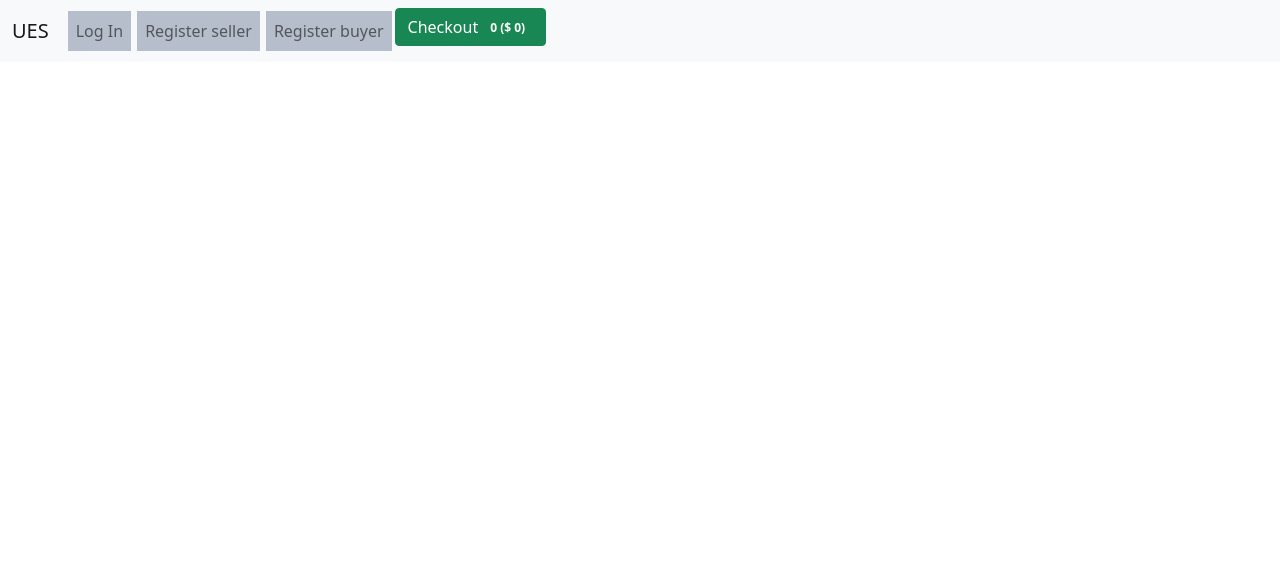
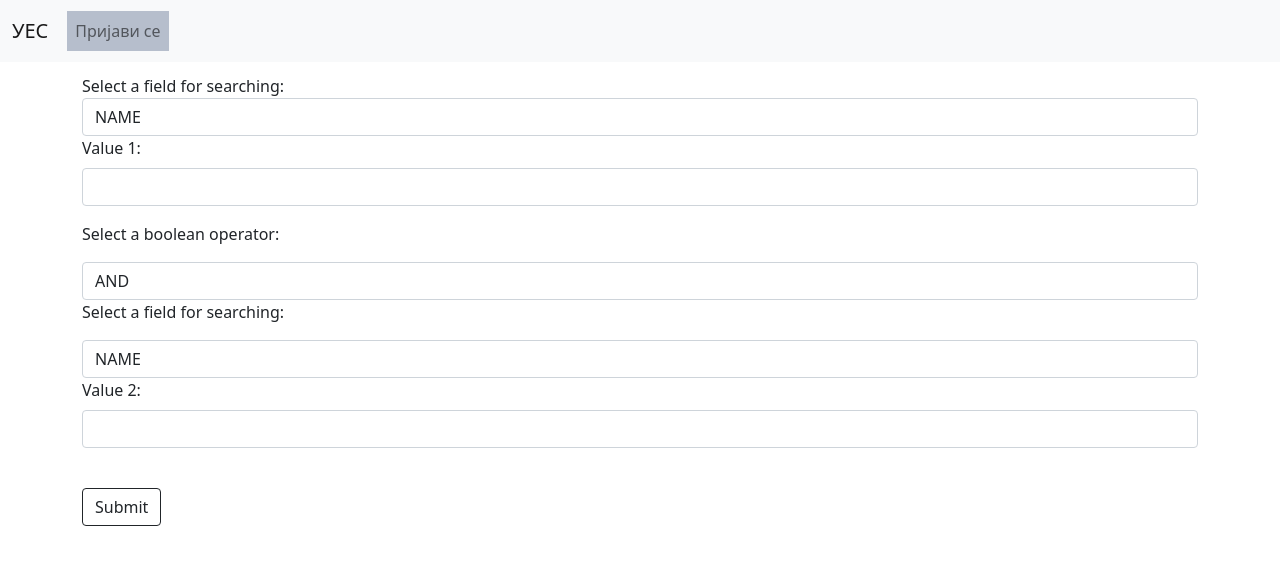
Before and after one commit to ElenaKrunic/Management_of_Digital_Content_and_Documents_Fe, a Vue app in the folder front/: page /searchBoolArticleQuery in a window 1280 px wide. Shown: the top 564 px of the page. Built offline with nearby package versions, Linux system fonts and the light colour scheme.

Commit message:
advanced search for articles done

```diff
--- a/front/package.json
+++ b/front/package.json
@@ -11,7 +11,10 @@
     "axios": "^0.24.0",
     "bootstrap": "^5.1.3",
     "bootstrap-vue": "^2.21.2",
+    "bootstrap5": "^1.1.9",
     "core-js": "^3.6.5",
+    "design": "^0.1.0",
+    "material": "^0.4.3",
     "serve": "^13.0.2",
     "vee-validate": "^3.4.14",
     "vue": "^2.6.11",
--- a/front/src/App.vue
+++ b/front/src/App.vue
@@ -7,11 +7,11 @@
 
 <script>
 import Navigation from '../src/TheNavigation.vue';
-
+//import Login from '../src/views/login/Login.vue'
 export default {
   name: 'App',
   components: {
-    Navigation,
+    Navigation
   }
 }
 </script>
--- a/front/src/TheNavigation.vue
+++ b/front/src/TheNavigation.vue
@@ -1,70 +1,42 @@
 <template>
-    <nav class="navbar navbar-expand-lg navbar-light bg-light">
+  <nav class="navbar navbar-expand-lg navbar-light bg-light">
   <div class="container-fluid">
-    <a class="navbar-brand" href="#">UES </a>
+    <a class="navbar-brand" href="#">УЕС </a>
     <button class="navbar-toggler" type="button" data-bs-toggle="collapse" data-bs-target="#navbarSupportedContent" aria-controls="navbarSupportedContent" aria-expanded="false" aria-label="Toggle navigation">
       <span class="navbar-toggler-icon"></span>
     </button>
     <div class="collapse navbar-collapse" id="navbarSupportedContent">
       <ul class="navbar-nav me-auto mb-2 mb-lg-0">
-        <li v-if="!tokenn" id="a" class="navbar-nav">
-            <a href="/login" class="nav-link">Log In</a>
-        </li>
-        <li id="a" class="navbar-nav">
-          <a href="/registerSeller" class="nav-link">Register seller</a>
-        </li>
-        <li id="a" class="navbar-nav">
-          <a href="/registerBuyer" class="nav-link">Register buyer</a>
+        <li v-if="buyer != '' && tokenn" id="a" class="navbar-nav">
+            <a href="/selectSearchType" class="nav-link">Изабери претрагу</a>
         </li>
         <li v-if="tokenn" id="a" class="navbar-nav">
-            <a href="/logout" class="nav-link">Log out</a>
+            <a href="/store" class="nav-link"> Радња </a>
         </li>
         <li v-if="buyer != '' && tokenn" id="a" class="navbar-nav">
-            <a href="/searchSimpleArticleQuery" class="nav-link"> Search simple article query </a>
+            <a href="/myErrands" class="nav-link">Моје поруџбине</a>
         </li>
-        <li v-if="seller != '' && tokenn" id="a" class="navbar-nav">
-            <a href="/addArticle" class="nav-link"> Add article</a>
+        <li v-if="seller || admin != '' && tokenn" id="a" class="navbar-nav">
+            <a href="/addArticle" class="nav-link"> Додавање производа</a>
         </li>
         <li v-if="tokenn" id="a" class="navbar-nav">
-            <a href="/store" class="nav-link">Store</a>
-        </li>
-         <li v-if="tokenn" id="a" class="navbar-nav">
-            <a href="/articleDetails" class="nav-link">Article details</a>
-        </li>
-         <li v-if="tokenn" id="a" class="navbar-nav">
-            <a href="/updateArticle" class="nav-link">UpdateArticle</a>
-        </li>
-         <li v-if="tokenn" id="a" class="navbar-nav">
-            <a href="/articleResult" class="nav-link"> Article result </a>
+            <a href="/allUsers" class="nav-link"> Сви корисници</a>
         </li>
         <li v-if="buyer != '' && tokenn" id="a" class="navbar-nav">
-            <a href="/myErrands" class="nav-link">My errands</a>
-        </li>
-        <li v-if="buyer != '' && tokenn" id="a" class="navbar-nav">
-            <a href="/searchSimpleErrandQuery" class="nav-link">Search simple errand query</a>
-        </li>
-        <li v-if="buyer != '' && tokenn" id="a" class="navbar-nav">
-            <a href="/searchRangeArticleQuery" class="nav-link">Search range article query</a>
-        </li>
-        <li v-if="buyer != '' && tokenn" id="a" class="navbar-nav">
-            <a href="/searchRangeErrandQuery" class="nav-link">Search range errand query</a>
-        </li>
-         <li v-if="buyer != '' && tokenn" id="a" class="navbar-nav">
-            <a href="/changeBuyer" class="nav-link">Change buyer data</a>
+            <a href="/changeBuyer" class="nav-link">Измијени податке о налогу</a>
         </li>
          <li v-if="seller != '' && tokenn" id="a" class="navbar-nav">
-            <a href="/changeSeller" class="nav-link">Change seller data</a>
+            <a href="/changeSeller" class="nav-link">Измијени податке о налогу</a>
         </li>
         <li v-if="tokenn" id="a" class="navbar-nav">
-            <a href="/indexArticle" class="nav-link">Index article</a>
+            <a href="/logout" class="nav-link">Одјави се</a>
         </li>
-         <li v-if="tokenn" id="a" class="navbar-nav">
-            <a href="/allUsers" class="nav-link">All users</a>
+        <li v-if="!tokenn" id="a" class="navbar-nav">
+            <a href="/login" class="nav-link">Пријави се</a>
         </li>
-
-        <li>
+        <li v-if="seller || buyer != '' && tokenn">
           <router-link to="/cart" class="btn btn-success navbar-btn" tag="button">
-            Checkout <span class="badge badge-light">{{ numItems }} ($ {{ cartValue }})</span>
+            Погледај корпу <span class="badge badge-light">{{ numItems }} ($ {{ cartValue }})</span>
           </router-link>
         </li>
       </ul>
@@ -87,7 +59,8 @@ export default {
       putanja:'',
       tokenn: localStorage.getItem('token'),
       buyer:'',
-      seller:''
+      seller:'',
+      admin: ''
     }
   },
   computed : {
@@ -110,7 +83,9 @@ export default {
         this.seller = role
       else if(role == 'BUYER')
         this.buyer = role
-    }
+      else
+        this.admin = role
+    },
   }
 }
 </script>
--- a/front/src/views/article/ArticleDetails.vue
+++ b/front/src/views/article/ArticleDetails.vue
@@ -17,18 +17,39 @@
       </div>
       <div class="ratings">
         <p class="pull-right">
-          <router-link :to="'/updateArticle/' + article.id" tag="h5" class="card-title"><a> Update article </a></router-link>
-          <!--
-             <button v-on:click="generatePDF()" class="btn btn-outline-dark"> Generate PDF </button>
-          -->
-          <v-btn @click="generatePDF" class="btn btn-outline-dark"> Preuzmi PDF </v-btn>
-
+          <router-link :to="'/updateArticle/' + article.id" tag="h5" class="card-title"><a> Измијени производ </a></router-link>
+          <v-btn @click="generatePDF" class="btn btn-outline-dark"> Преузми PDF документ </v-btn>
         </p>
       </div>
     </div>
   </div>
+  <v-row>
+    <v-col align="center" justify="center">
+      <v-card dark style="width: 40%; margin-top: 2.5%">
+        <v-card-title justify="center">
+          <v-col>
+            <h3> Пронађи и индексирај фајл </h3>
+          </v-col>
+        </v-card-title>
+        <form>
+
+          <v-file-input
+            v-model="form.file"
+            accept=".pdf"
+            name="file"
+            label="Изабери документ са фајл система"
+            style="width: 65.5%; margin-left: -5%"
+          ></v-file-input>
+
+          <br />
+          <v-btn class="mr-4" @click="submit"> Потврди </v-btn>
+          <br />
+          <br />
+        </form>
+      </v-card>
+    </v-col>
+  </v-row>
 </div>
-
 </template>
 
 <script>
@@ -40,6 +61,12 @@ export default {
     },
     data(){
         return {
+        form: {
+          name: "",
+          description: "",
+          firstname: "",
+          file: ""
+        },
             article: {
               path : ""
             },
@@ -82,13 +109,31 @@ export default {
               document.body.appendChild(link);
               link.click();
               link.parentNode.removeChild(link);
+              //this.$router.push('/articleDetails/:' + this.id);
+              this.$router.push('/store');
             })
             .catch((error) => {
               alert('nije ok')
               console.log(error)
               this.errorMsg = 'Error retriving data'
             })
-        }
+        },
+           submit() {
+      let fd = new FormData();
+      fd.append("name", this.form.name);
+      fd.append("description", this.form.description);
+      fd.append("firstname", this.form.firstname);
+      fd.append("file", this.form.file);
+      axios
+        .post("api/index/add", fd)
+        .then((response) => {
+          alert(response.data);
+          this.$router.push("/");
+        })
+        .catch((error) => {
+          console.log(error);
+        });
+    },
     }
 }
 </script>
--- a/front/src/views/errand/ErrandDetails.vue
+++ b/front/src/views/errand/ErrandDetails.vue
@@ -7,11 +7,11 @@
     </div>
      <div class="mb-3">
         <label class="form-label" for="path">Grade:</label>
-        <input  class="form-control" id="path" v-model="errand.grade" />
+        <input required  class="form-control" id="path" v-model="errand.grade" />
     </div>
      <div class="mb-3">
         <label class="form-label" for="path">Comment:</label>
-        <input  class="form-control" id="path" v-model="errand.comment" />
+        <input required class="form-control" id="path" v-model="errand.comment" />
     </div>
 
 
--- a/front/src/views/login/Login.vue
+++ b/front/src/views/login/Login.vue
@@ -2,14 +2,21 @@
     <form @submit.prevent="logIn">
         <div style="width: 50%; background:white; padding: 5%; border-radius:2%;">
             <div class="mb-3" >
-                <label for="username" class="form-label">Username:</label>
+                <label for="username" class="form-label"> Корисничко име</label>
                 <input type="text" class="form-control" id="username" aria-describedby="emailHelp" v-model="formData.username">
             </div>
             <div class="mb-3">
-                <label for="password" class="form-label">Password:</label>
+                <label for="password" class="form-label"> Шифра</label>
                 <input type="password" class="form-control" id="password" v-model="formData.password">
             </div>
-            <button type="submit" class="btn btn-primary">Log In</button>
+            <button type="submit" class="btn btn-primary">Пријави се</button>
+            &nbsp;&nbsp;&nbsp;
+            <br/>
+            <br/>
+            <router-link :to="'/registerBuyer'"><a> Региструј купца </a></router-link>
+            &nbsp;&nbsp;&nbsp;
+            <br/>
+            <router-link :to="'/registerSeller'"><a> Региструј продавца </a></router-link>
         </div>
     </form>
 </template>
@@ -34,7 +41,7 @@ export default {
             .then((response) => {
                 localStorage.setItem('token', response.data)
                 //console.log(response.data + ' token')
-                this.$router.push({ path : '/searchSimpleQuery'})
+                this.$router.push({ path : '/store'})
             })
             .catch((error) => {
                 console.log(error)
--- a/front/src/views/register/RegisterBuyer.vue
+++ b/front/src/views/register/RegisterBuyer.vue
@@ -2,30 +2,30 @@
     <form @submit.prevent="addBuyer">
         <div style="width: 50%; background:white; padding: 5%; border-radius:2%;">
             <div class="mb-3">
-                <label class="form-label" for="firstName">First name:</label>
+                <label class="form-label" for="firstName">Име:</label>
                 <input class="form-control" type="text" id="firstName" v-model="formData.firstName" />
             </div>
             <div class="mb-3">
-                <label class="form-label" for="lastName">Last name:</label>
+                <label class="form-label" for="lastName">Презиме:</label>
                 <input class="form-control" type="text" id="lastName" v-model="formData.lastName" />
             </div>
             <div class="mb-3">
-                <label class="form-label" for="userName">Username:</label>
+                <label class="form-label" for="userName">Корисничко име:</label>
                 <input class="form-control" type="text" id="userName" v-model="formData.username" />
             </div>
             <div class="mb-3">
-                <label class="form-label" for="password">Password:</label>
+                <label class="form-label" for="password">Шифра:</label>
                 <input class="form-control" type="password" id="password" v-model="formData.pass" />
             </div>
             <div class="mb-3">
-                <label class="form-label" for="phone">Phone:</label>
+                <label class="form-label" for="phone">Број телефона:</label>
                 <input class="form-control" type="text" id="phone" v-model="formData.phone" />
             </div>
             <div class="mb-3">
-                <label class="form-label" for="email">Email:</label>
+                <label class="form-label" for="email">Адреса електронске поште:</label>
                 <input class="form-control" type="text" id="email" v-model="formData.email" />
             </div>
-            <button class="btn btn-primary">Register</button>
+            <button class="btn btn-primary">Региструј се</button>
         </div>
     </form>
 </template>
@@ -64,6 +64,7 @@ export default {
                 this.$router.push({ path: '/login' })
             })
             .catch(error => {
+                alert('Korisnik vec postoji ili niste unijeli validne podatke!')
                 console.log(error)
             })
         }
--- a/front/src/views/register/RegisterSeller.vue
+++ b/front/src/views/register/RegisterSeller.vue
@@ -2,42 +2,42 @@
     <form @submit.prevent="addBuyer">
         <div style="width: 50%; background:white; padding: 5%; border-radius:2%;">
             <div class="mb-3">
-                <label class="form-label" for="firstname">First name:</label>
+                <label class="form-label" for="firstname">Име:</label>
                 <input class="form-control" type="text" id="firstName" v-model="formData.firstname" />
             </div>
             <div class="mb-3">
-                <label class="form-label" for="lastname">Last name:</label>
+                <label class="form-label" for="lastname">Презиме:</label>
                 <input class="form-control" type="text" id="lastName" v-model="formData.lastname" />
             </div>
             <div class="mb-3">
-                <label class="form-label" for="userName">Username:</label>
+                <label class="form-label" for="userName">Корисничко име:</label>
                 <input class="form-control" type="text" id="userName" v-model="formData.username" />
             </div>
             <div class="mb-3">
-                <label class="form-label" for="password">Password:</label>
+                <label class="form-label" for="password">Шифра:</label>
                 <input class="form-control" type="password" id="password" v-model="formData.pass" />
             </div>
             <div class="mb-3">
-                <label class="form-label" for="phone">Phone:</label>
+                <label class="form-label" for="phone">Број телефона:</label>
                 <input class="form-control" type="text" id="phone" v-model="formData.phone" />
             </div>
              <div class="mb-3">
-                <label class="form-label" for="operatesSince">Operates since:</label>
+                <label class="form-label" for="operatesSince">Радња постоји од:</label>
                 <input class="form-control" type="text" id="operatesSince" v-model="formData.operatesSince" />
             </div>
             <div class="mb-3">
-                <label class="form-label" for="storeName">Store name:</label>
+                <label class="form-label" for="storeName">Име радње:</label>
                 <input class="form-control" type="text" id="storeName" v-model="formData.storeName" />
             </div>
              <div class="mb-3">
-                <label class="form-label" for="address">Address:</label>
+                <label class="form-label" for="address">Адреса:</label>
                 <input class="form-control" type="text" id="address" v-model="formData.address" />
             </div>
              <div class="mb-3">
-                <label class="form-label" for="email">Email:</label>
+                <label class="form-label" for="email">Адреса електронске поште:</label>
                 <input class="form-control" type="text" id="email" v-model="formData.email" />
             </div>
-            <button class="btn btn-primary">Register</button>
+            <button class="btn btn-primary"> Региструј се</button>
         </div>
     </form>
 </template>
@@ -78,6 +78,7 @@ export default {
                 this.$router.push({ path: '/login' })
             })
             .catch(error => {
+                alert('Korisnik vec postoji ili niste unijeli validne podatke!')
                 console.log(error)
             })
         }
--- /dev/null
+++ b/front/src/views/search/SearchBoolArticleQuery.vue
@@ -0,0 +1,99 @@
+<template>
+<form @submit.prevent="getMyArticlesAdvanced">
+    <div class="container pull-left">
+    <div>
+        <div style="display: block;">
+            <p style="margin-bottom:-0.5px;">Select a field for searching:</p>
+            <select @change="setFormDataAdv($event)" class="form-control">
+                <option value="name"> NAME </option>
+                <option value="description"> DESCRIPTION </option>
+                <option value="price"> PRICE </option>
+            </select>
+        </div>
+            <div class="mb-3">
+                <label class="form-label" for="value">Value 1:</label>
+                <input class="form-control" type="text" id="value" v-model="formDataAdvanced.value1" />
+            </div>
+
+            <div style="display: block;">
+                <p>Select a boolean operator:</p>
+                <select @change="setOperation($event)" class="form-control">
+                    <option value="AND">AND</option>
+                    <option value="OR">OR</option>
+                    <option value="NOT">NOT</option>
+                </select>
+            </div>
+            <div style="display: block;">
+                <p>Select a field for searching:</p>
+                <select @change="setFormDataAdv1($event)" class="form-control">
+                    <option value="name"> NAME </option>
+                    <option value="description"> DESCRIPTION </option>
+                    <option value="price"> PRICE </option>
+                </select>
+            </div>
+                <div class="mb-3">
+                    <label class="form-label" for="value">Value 2:</label>
+                    <input class="form-control" type="text" id="value" v-model="formDataAdvanced.value2" />
+                </div>
+        </div>
+        <br>
+        <button class="btn btn-outline-dark">Submit</button>
+        </div>
+</form>
+
+</template>
+
+<script>
+import axios from '../../../axiosConfig'
+import { mapMutations } from "vuex";
+
+export default {
+    name: 'SearchSimpleArticleQuery',
+    data() {
+        return {
+            articles:[],
+            formDataAdvanced:{
+                field1:'',
+                value1:'',
+                field2:'',
+                value2:'',
+                operation:''
+            }
+        }
+    },
+    methods: {
+        ...mapMutations(['setSearch']),
+        getMyArticlesAdvanced(){
+            axios
+            .post('api/search/boolean/articles', this.formDataAdvanced)
+            .then((response) => {
+                this.articles = response.data
+                this.setSearch(response.data)
+                console.log(this.articles + ' articles')
+                this.$router.push("/articleResult");
+            })
+            .catch((error) => {
+                console.log(error)
+                this.errorMsg = 'Error retriving data'
+            })
+        },
+
+        setFormDataAdv(event){
+            this.formDataAdvanced.field1 = event.target.value;
+            console.log(event.target.value + ' field')
+        },
+        setFormDataAdv1(event){
+            this.formDataAdvanced.field2 = event.target.value;
+            console.log(event.target.value + ' field')
+        },
+        setOperation(event){
+            this.formDataAdvanced.operation = event.target.value
+        }
+    }
+}
+
+</script>
+
+<style scoped>
+
+</style>
```
Also changed, not shown: front/src/router/index.js (+12 -0 lines), front/src/views/index/IndexArticle.vue (+0 -23 lines), front/src/views/search/SelectSearchType.vue (added, +17 -0 lines), 1 other file (tests, documents, lock files or other folders).
